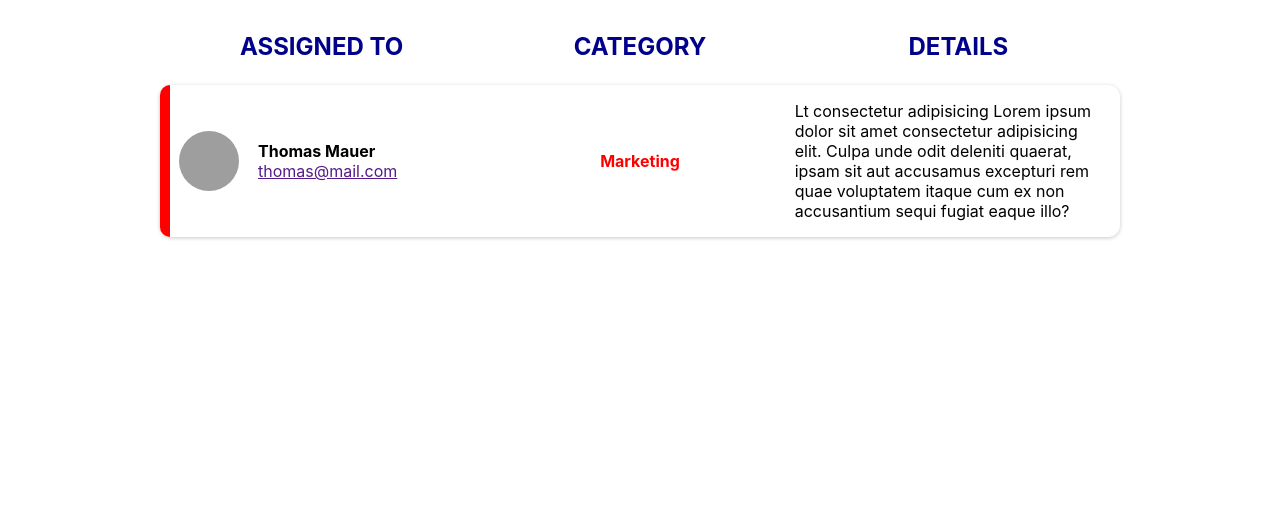
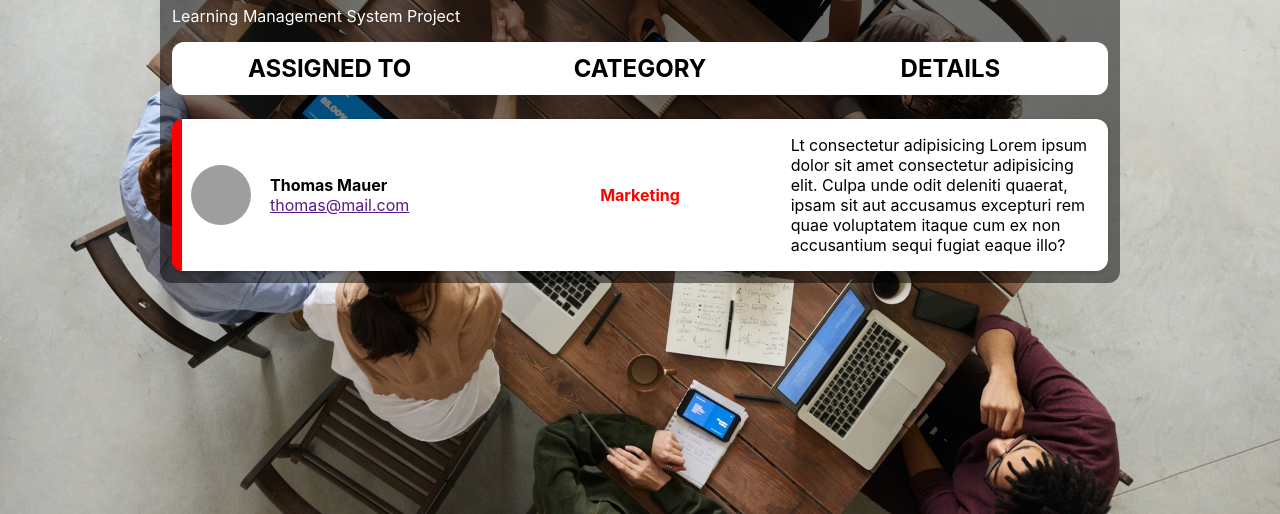
Before and after one commit to v1cke/joinGA, a plain HTML site: page backlog.html in a window 1280 px wide. Shown: the part 286-800 px from the top of the page. Drawn offline with Linux system fonts and the light colour scheme; grey boxes are pictures that could not be loaded.

Commit message:
Design changed in header and backlog page

```diff
--- a/css/backlog.css
+++ b/css/backlog.css
@@ -1,5 +1,16 @@
+body {
+    margin: 0;
+    background-image: url(img/pexels-fauxels-3183197.jpg);
+    background-size: cover;
+    background-attachment: fixed;
+    background-position: center;
+}
+
 main {
     margin: 3em 10em;
+    background-color: rgba(0, 0, 0, 0.5);
+    border-radius: 12px;
+    padding: 12px;
 }
 
 :root {
@@ -9,17 +20,21 @@ main {
     --c-product: fuchsia;
 }
 
-.backlog-headline p {
-   color: darkblue;
+
+.backlog-headline p, h1 {
+    color: white;
 }
 
 .content-titles {
     display: flex;
     justify-content: space-between;
     font-weight: bold;
-    color: darkblue;
+    background-color: white;
+    margin-bottom: 1em;
+    color: black;
     font-size: x-large;
-    padding: 1em 0.1em;
+    padding: 0.5em 0.1em;
+    border-radius: 12px;
 }
 
 .backlog-container {
@@ -30,6 +45,7 @@ main {
     align-items: center;
     position: relative;
     justify-content: space-between;
+    background-color: white;
 }
 
 .backlog-container img {
@@ -80,7 +96,7 @@ main {
     justify-content: flex-end;
 }
 
-.category-title, .details-title, .assigned-title{
+.category-title, .details-title, .assigned-title {
     min-width: 33.33%;
     text-align: center;
 }
--- a/css/header.css
+++ b/css/header.css
@@ -1,6 +1,7 @@
 body {
     margin: 0;
     font-family: -apple-system, BlinkMacSystemFont, 'Segoe UI', Roboto, Oxygen, Ubuntu, Cantarell, 'Open Sans', 'Helvetica Neue', sans-serif;
+
 }
 
 .header {
@@ -9,7 +10,7 @@ body {
     display: flex;
     justify-content: center;
     align-items: center;
-    background-color: blue;
+    background-color: rgba(0,0,0,0.6);
     position: sticky;
 }
 
```
